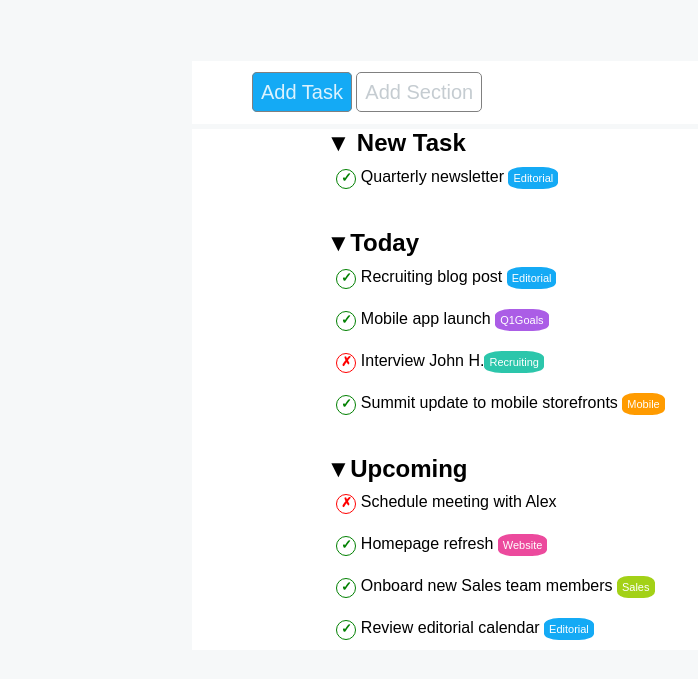
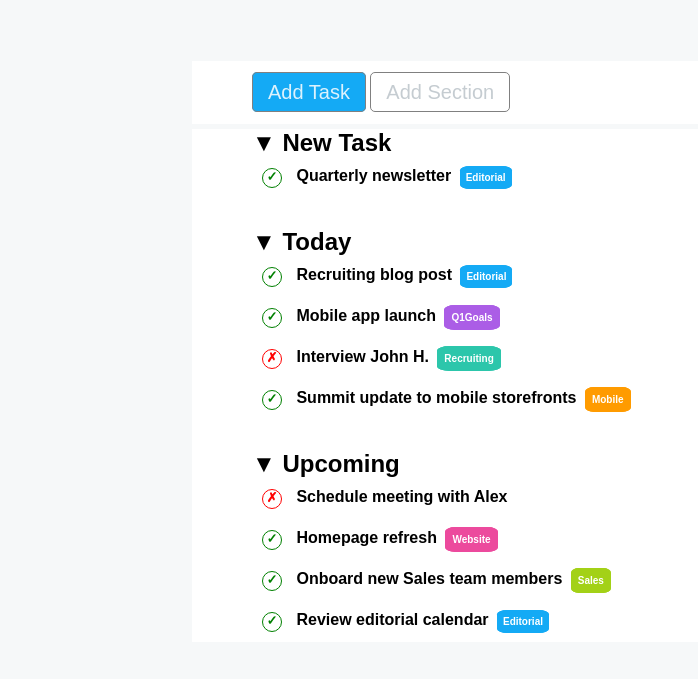
Before and after one commit to BiagioCozzolino/html-css-toboolist, a plain HTML site: page index.html in a window 1280 px wide. Shown: the part 81-760 px from the top of the page, without its empty margins (0-698 px from the left). Drawn offline with Linux system fonts and the light colour scheme.

Commit message:
Rettifica posizione lista e altri accorgimenti CSS

```diff
--- a/style.css
+++ b/style.css
@@ -7,7 +7,7 @@
 /* Commons */
 body{
     background-color: #f6f8f9;
-    font-family: Arial, Helvetica, sans-serif;
+    font-family: Arial, Helvetica, sans-serif
 }
 header{
     background-color:#ffffff ;
@@ -23,13 +23,13 @@ p{
     padding: 10px;
 }
 .badge {
-    border-radius: 30%;
+    border-radius: 20%;
     color: white;
-    padding: 3px;
-    display: inline-block;
-    text-align: center;
-    font-size: 11px;
-    margin: 0px;
+    padding: 5px;
+    font-size: x-small;
+    margin: 4px;
+
+
 
 }
 
@@ -41,9 +41,8 @@ p{
     border-radius: 5px;
     font-size: 20px;
     color: #c5ccd1;
-
-
-
+    padding-right: 15px;
+    padding-left: 15px;
 }
 .btn-blue {
 background-color: #14aaf5;
@@ -69,14 +68,15 @@ color: #dcf2fd;
     margin-right: auto;
     margin-top: 5px;
     background-color: #ffffff;
-
+    padding-left: 60px;
 
 }
+
 .listitem{
-    width: 70%;
     margin-left: auto;
     margin-right: auto;
     margin-bottom: 30px;
+    font-weight: bold;
 
 
 }
@@ -90,6 +90,7 @@ color: #dcf2fd;
     text-align: center;
     font-size: 13px;
     font-weight: bolder;
+    margin-right: 10px;
 }
 .cross {
     border: 1px solid red;
@@ -101,10 +102,11 @@ color: #dcf2fd;
     text-align: center;
     font-size: 13px;
     font-weight: bolder;
+    margin-right: 10px;
 }
 
 .bluebadge{
-    border: 2px solid #14aaf5;
+    border: 1px solid #14aaf5;
     background-color:#14aaf5 ;
 }
 .purplebadge{
```
Also changed, not shown: index.html (+7 -7 lines).
